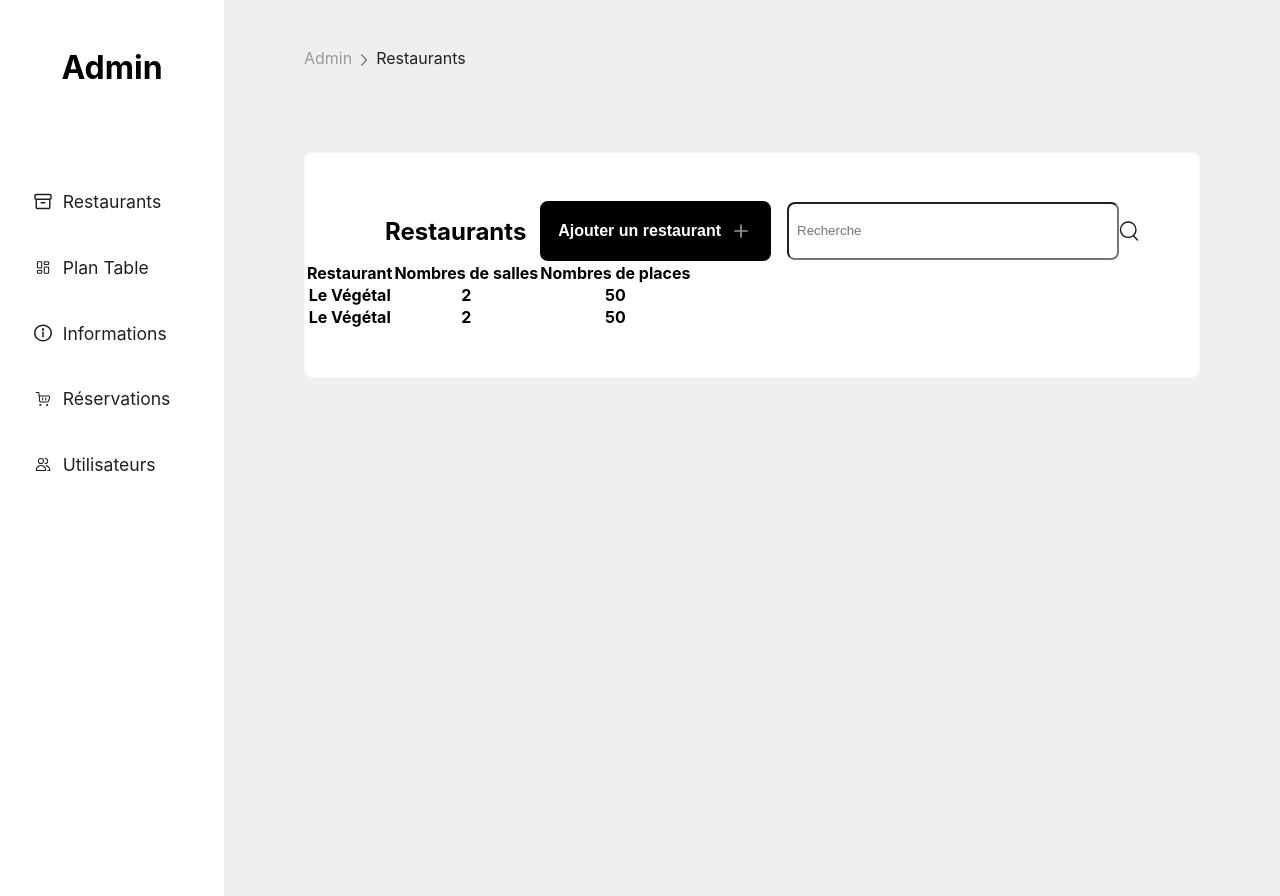
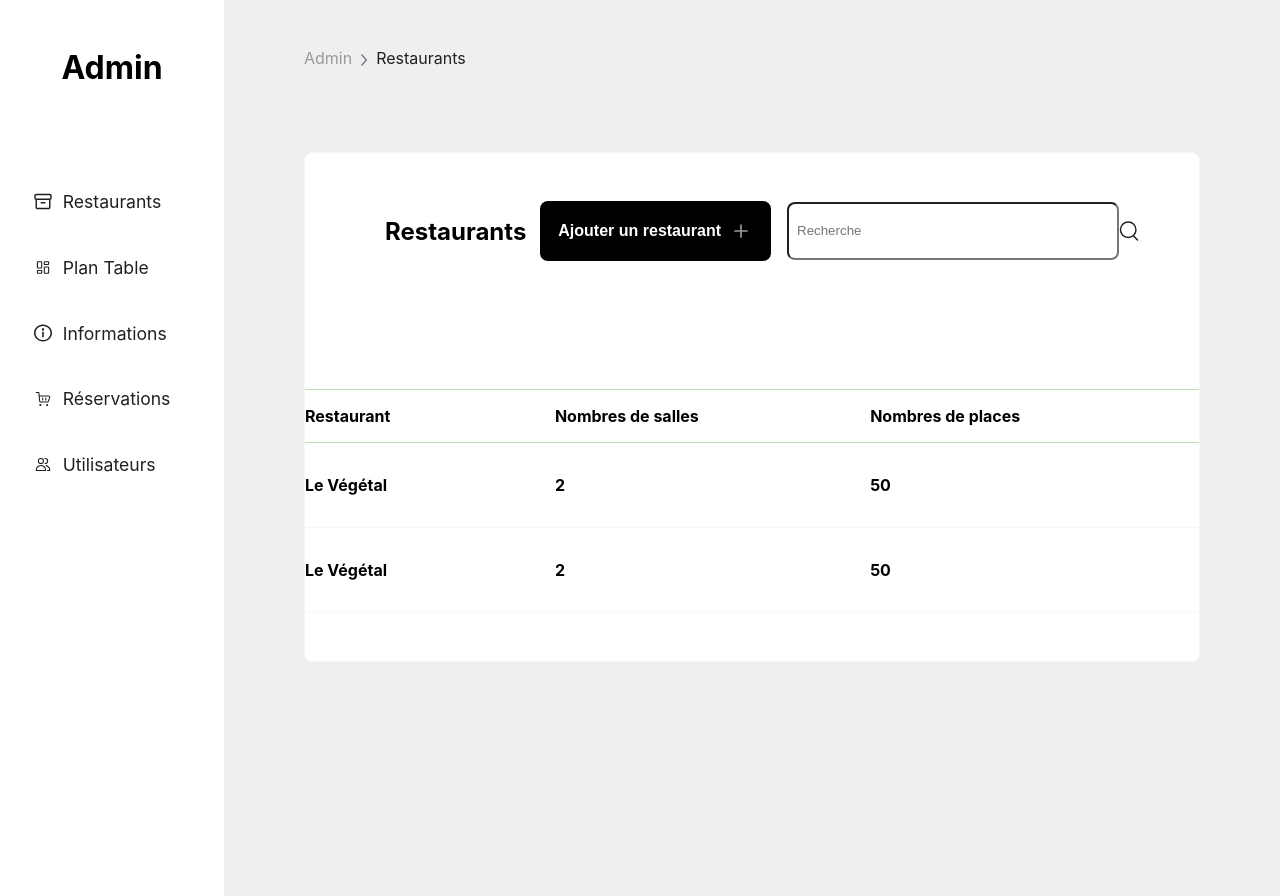
Before and after one commit to SarahOtmane/backOfficeResto, a React (Create React App) app: page /admin/restaurants in a window 1280 px wide. Built offline with nearby package versions, Linux system fonts and the light colour scheme.

Commit message:
css du tableau

```diff
--- a/src/css/restos.css
+++ b/src/css/restos.css
@@ -36,3 +36,29 @@
     position: absolute;
     right: 11%;
 }
+
+.restos div.tableau{
+    margin-top: 8rem;
+}
+
+.restos div.tableau table{
+    width: 100%;
+    text-align: left;
+    border-collapse: collapse;
+    padding: 0 5rem;
+}
+
+.restos div.tableau thead{
+    border-top: 1px solid #BDDEB4;
+    border-bottom: 1px solid #BDDEB4;
+}
+
+.restos div.tableau thead th{
+    padding: 1rem 0;
+}
+
+.restos div.tableau tbody th{
+    padding: 2rem 2rem 2rem 0;
+    width: max-content;
+    border-bottom: 1px solid var(--gris2);
+}
```
